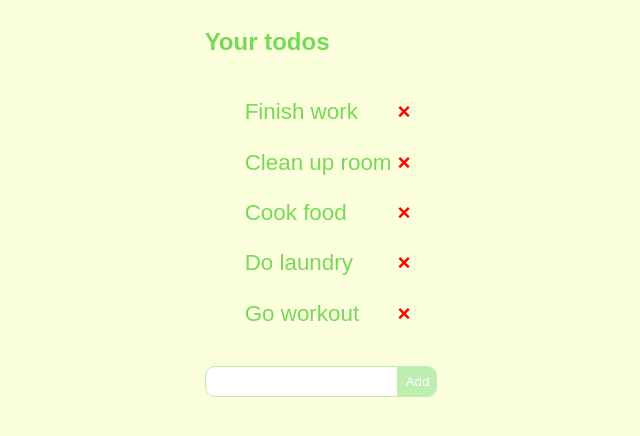
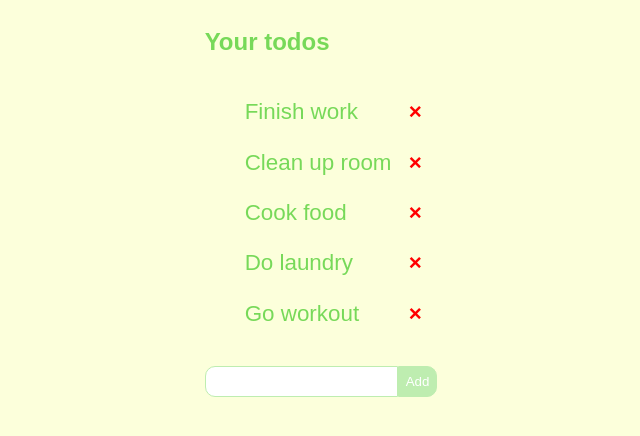
Before and after one commit to krajnova/vue_todo-app, a Vue app: page / in a window 1280 px wide. Shown: the top 436 px of the page, without its empty margins (319-959 px from the left). Built offline with nearby package versions, Linux system fonts and the light colour scheme.

Commit message:
feat: added left margin for remove button

```diff
--- a/src/components/TodoItem.vue
+++ b/src/components/TodoItem.vue
@@ -36,6 +36,7 @@ $font-size: 1.4rem;
     font-weight: bold;
     cursor: pointer;
     font-size: $font-size;
+    margin-left: 0.7rem;
   }
 }
 
```
